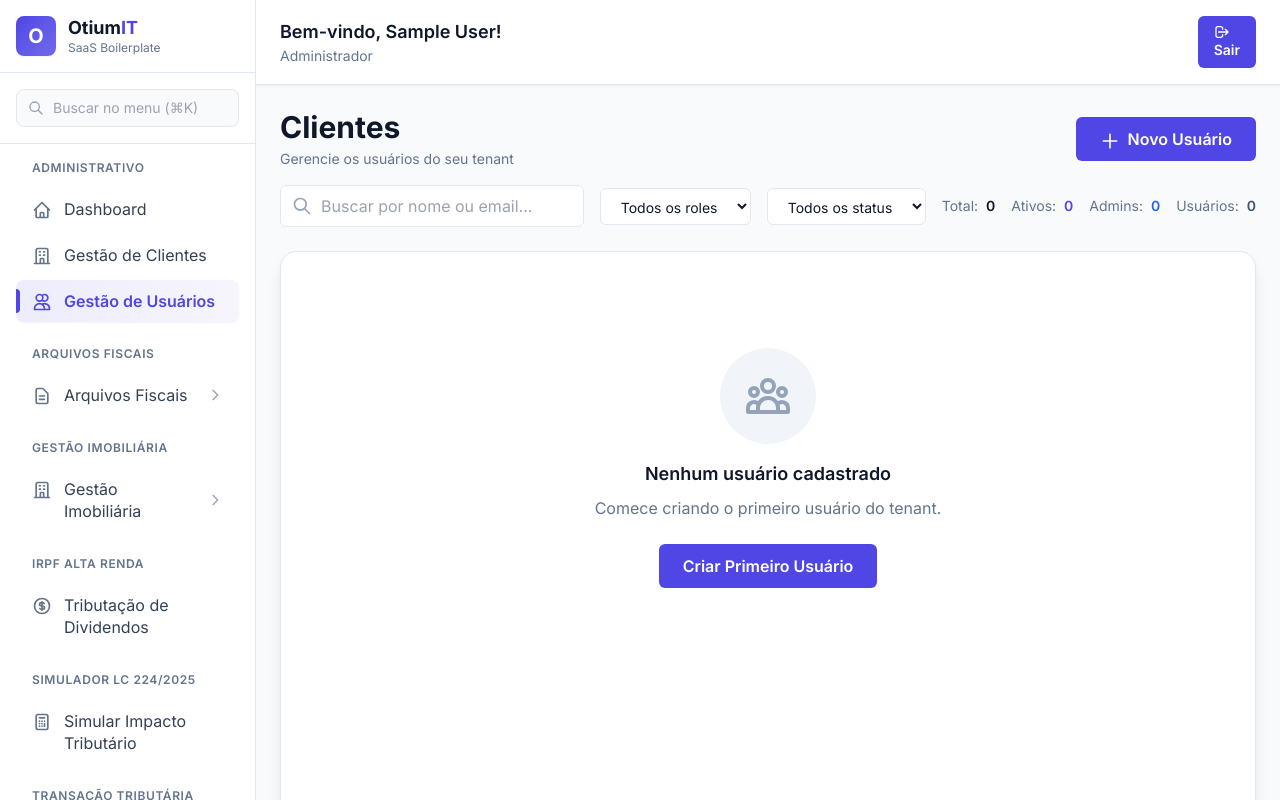
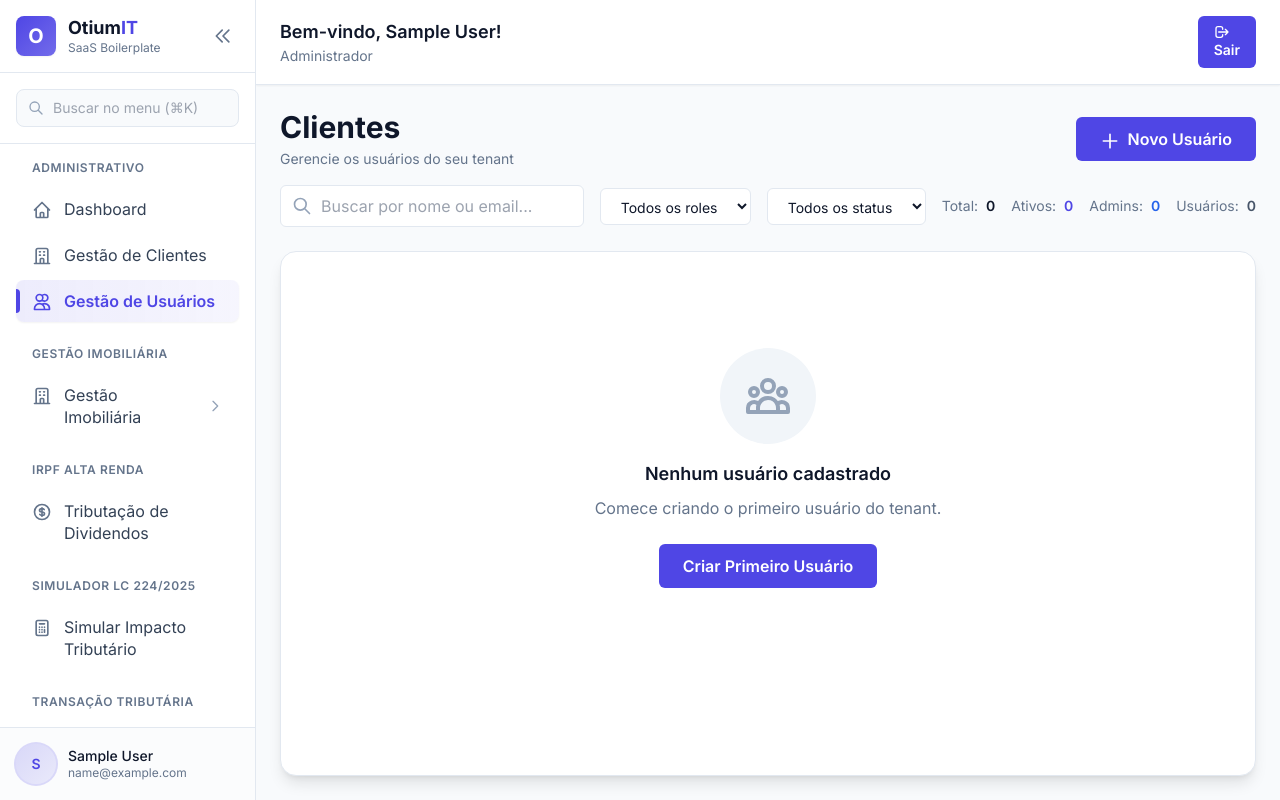
Before and after one commit to OtiumIT/protec, a React (Vite) app in the folder apps/portal/: page /users in a window 1280 px wide. Shown: the top 800 px of the page. Built offline with nearby package versions, Linux system fonts and the light colour scheme; sample sign-in values are in the browser's storage.

Commit message:
Ajustes de Layout e etc

```diff
--- a/apps/portal/src/modules/properties/pages/SimuladorImoveis.tsx
+++ b/apps/portal/src/modules/properties/pages/SimuladorImoveis.tsx
@@ -146,6 +146,7 @@ export function SimuladorImoveis() {
   const [result, setResult] = useState<PropertyTaxSimulationResponse | null>(null);
   const [contratoAntes16012025, setContratoAntes16012025] = useState(false);
   const [perfilLocacao, setPerfilLocacao] = useState<PerfilLocacaoReforma | ''>('');
+  const resultSectionRef = useRef<HTMLDivElement>(null);
 
   const updateMes = (idx: number, field: keyof MesFields, value: number) => {
     setMeses((prev) => {
@@ -174,7 +175,7 @@ export function SimuladorImoveis() {
     setAno(anoDemo);
     setMeses(buildDemoMeses(anoDemo));
     setResult(null);
-    success('Demo carregada: predominância Airbnb, ~R$ 140k/ano (Ctrl+D+1). Clique em "Simular".');
+    success('Demo carregada: predominância Airbnb, ~R$ 140k/ano. Clique em "Simular".');
   }, [success, anoAtual]);
 
   useEffect(() => {
@@ -205,6 +206,12 @@ export function SimuladorImoveis() {
       if (demoKeyTimeoutRef.current) clearTimeout(demoKeyTimeoutRef.current);
     };
   }, [fillDemo1]);
+
+  useEffect(() => {
+    if (result) {
+      resultSectionRef.current?.scrollIntoView({ behavior: 'smooth', block: 'start' });
+    }
+  }, [result]);
 
   const handleSimulate = async (e: React.FormEvent) => {
     e.preventDefault();
@@ -264,14 +271,6 @@ export function SimuladorImoveis() {
         </h1>
         <p className="text-slate-600 mt-2 max-w-2xl">
           Preencha os totais mensais por categoria. O resultado compara Pessoa Física (Carnê-Leão), Pessoa Jurídica (Lucro Presumido) e o cenário da Reforma Tributária (IBS/CBS).
-        </p>
-        <p className="text-slate-500 text-sm mt-2 flex items-center gap-2">
-          <kbd className="px-2 py-1 rounded-md bg-slate-100 border border-slate-200 text-xs font-mono">Ctrl</kbd>
-          <span>+</span>
-          <kbd className="px-2 py-1 rounded-md bg-slate-100 border border-slate-200 text-xs font-mono">D</kbd>
-          <span>+</span>
-          <kbd className="px-2 py-1 rounded-md bg-slate-100 border border-slate-200 text-xs font-mono">1</kbd>
-          <span className="text-slate-500">— preenche cenário de teste</span>
         </p>
       </div>
 
@@ -387,7 +386,7 @@ export function SimuladorImoveis() {
       </form>
 
       {result && (
-        <div id="simulador-imoveis-resultado-print" className="space-y-6 mt-6">
+        <div ref={resultSectionRef} id="simulador-imoveis-resultado-print" className="space-y-6 mt-6">
           {/* Cabeçalho do resultado: título + botão Exportar PDF */}
           <div className="flex flex-col sm:flex-row sm:items-start sm:justify-between gap-4 p-5 rounded-xl bg-white border border-slate-200 shadow-sm">
             <div>
--- a/apps/portal/src/shared/components/layout/Layout.tsx
+++ b/apps/portal/src/shared/components/layout/Layout.tsx
@@ -10,19 +10,28 @@ interface LayoutProps {
 export function Layout({ children }: LayoutProps) {
   const { user, logout } = useAuth();
   const [isSidebarOpen, setIsSidebarOpen] = useState(false);
+  const [isSidebarCollapsed, setIsSidebarCollapsed] = useState(false);
 
   return (
     <div className="min-h-screen bg-slate-50 flex">
-      <Sidebar isOpen={isSidebarOpen} onToggle={() => setIsSidebarOpen(!isSidebarOpen)} />
+      <Sidebar
+        isOpen={isSidebarOpen}
+        onToggle={() => setIsSidebarOpen(!isSidebarOpen)}
+        collapsed={isSidebarCollapsed}
+        onCollapseToggle={() => setIsSidebarCollapsed(!isSidebarCollapsed)}
+      />
       <div className="flex-1 flex flex-col min-w-0">
         {/* Header */}
         <header className="bg-white border-b border-slate-200 px-4 sm:px-6 py-4 sticky top-0 z-30 shadow-sm">
           <div className="flex items-center justify-between gap-4">
             <div className="flex items-center gap-4 min-w-0 flex-1">
-              {/* Botão de menu mobile */}
+              {/* Botão abrir menu: mobile sempre; no desktop só quando menu está escondido */}
               <button
-                onClick={() => setIsSidebarOpen(!isSidebarOpen)}
-                className="lg:hidden p-2 rounded-lg hover:bg-slate-100 text-slate-600 hover:text-slate-900 transition-colors"
+                onClick={() => {
+                  if (isSidebarCollapsed) setIsSidebarCollapsed(false);
+                  else setIsSidebarOpen((o) => !o);
+                }}
+                className={`p-2 rounded-lg hover:bg-slate-100 text-slate-600 hover:text-slate-900 transition-colors flex ${!isSidebarCollapsed ? 'lg:hidden' : ''}`}
                 aria-label="Abrir menu"
               >
                 <svg className="w-6 h-6" fill="none" stroke="currentColor" viewBox="0 0 24 24">
--- a/apps/portal/src/shared/components/layout/Sidebar.tsx
+++ b/apps/portal/src/shared/components/layout/Sidebar.tsx
@@ -122,35 +122,8 @@ const adminMenuItems: MenuItem[] = [
       </svg>
     ),
   },
-  {
-    name: 'Arquivos Fiscais',
-    moduleKey: 'FISCAL_FILES', // Chave do módulo para verificação
-    icon: (
-      <svg className="w-5 h-5" fill="none" stroke="currentColor" viewBox="0 0 24 24">
-        <path strokeLinecap="round" strokeLinejoin="round" strokeWidth={2} d="M9 12h6m-6 4h6m2 5H7a2 2 0 01-2-2V5a2 2 0 012-2h5.586a1 1 0 01.707.293l5.414 5.414a1 1 0 01.293.707V19a2 2 0 01-2 2z" />
-      </svg>
-    ),
-    children: [
-      {
-        name: 'Arquivos',
-        path: '/fiscal-files',
-        icon: (
-          <svg className="w-4 h-4" fill="none" stroke="currentColor" viewBox="0 0 24 24">
-            <path strokeLinecap="round" strokeLinejoin="round" strokeWidth={2} d="M9 12h6m-6 4h6m2 5H7a2 2 0 01-2-2V5a2 2 0 012-2h5.586a1 1 0 01.707.293l5.414 5.414a1 1 0 01.293.707V19a2 2 0 01-2 2z" />
-          </svg>
-        ),
-      },
-      {
-        name: 'Upload',
-        path: '/fiscal-files/upload',
-        icon: (
-          <svg className="w-4 h-4" fill="none" stroke="currentColor" viewBox="0 0 24 24">
-            <path strokeLinecap="round" strokeLinejoin="round" strokeWidth={2} d="M7 16a4 4 0 01-.88-7.903A5 5 0 1115.9 6L16 6a5 5 0 011 9.9M15 13l-3-3m0 0l-3 3m3-3v12" />
-          </svg>
-        ),
-      },
-    ],
-  },
+  // Arquivos Fiscais – escondido por hora (descomentar o bloco abaixo para exibir de novo)
+  // { name: 'Arquivos Fiscais', moduleKey: 'FISCAL_FILES', icon: <svg>...</svg>, children: [...] },
   {
     name: 'Gestão de Usuários',
     path: '/users',
@@ -247,9 +220,12 @@ const adminMenuItems: MenuItem[] = [
 interface SidebarProps {
   isOpen?: boolean;
   onToggle?: () => void;
+  /** No desktop: quando true, sidebar fica escondida */
+  collapsed?: boolean;
+  onCollapseToggle?: () => void;
 }
 
-export function Sidebar({ isOpen = false, onToggle }: SidebarProps) {
+export function Sidebar({ isOpen = false, onToggle, collapsed = false, onCollapseToggle }: SidebarProps) {
   const location = useLocation();
   const { user, tenantId } = useAuth();
   const [expandedMenus, setExpandedMenus] = useState<Set<string>>(new Set());
@@ -628,16 +604,18 @@ export function Sidebar({ isOpen = false, onToggle }: SidebarProps) {
       <aside
         className={`
           fixed lg:static inset-y-0 left-0 z-50
-          w-64 bg-white border-r border-slate-200
+          w-64 h-full max-h-screen lg:max-h-screen
+          bg-white border-r border-slate-200
           flex flex-col
           transform transition-transform duration-300 ease-in-out
-          ${isOpen ? 'translate-x-0' : '-translate-x-full lg:translate-x-0'}
+          ${isOpen ? 'translate-x-0' : '-translate-x-full'}
+          ${collapsed ? 'lg:-translate-x-full' : 'lg:translate-x-0'}
           shadow-xl lg:shadow-none
         `}
         aria-label="Navegação principal"
       >
-        {/* Logo e botão de colapsar */}
-        <div className="p-4 border-b border-slate-200 flex items-center justify-between">
+        {/* Logo e botões (fechar mobile / esconder menu desktop) */}
+        <div className="flex-shrink-0 p-4 border-b border-slate-200 flex items-center justify-between">
           <div className="flex items-center gap-3 min-w-0 flex-1">
             <div className="w-10 h-10 bg-gradient-to-br from-brand to-brand/80 rounded-lg flex items-center justify-center flex-shrink-0 shadow-sm">
               <span className="text-white font-bold text-xl">O</span>
@@ -649,6 +627,21 @@ export function Sidebar({ isOpen = false, onToggle }: SidebarProps) {
               <p className="text-xs text-slate-500 break-words leading-tight">SaaS Boilerplate</p>
             </div>
           </div>
+          <div className="flex items-center gap-1">
+            {/* Desktop: botão esconder menu */}
+            {onCollapseToggle && (
+              <button
+                onClick={onCollapseToggle}
+                className="hidden lg:flex p-1.5 rounded-lg hover:bg-slate-100 text-slate-500 hover:text-slate-700 transition-colors"
+                aria-label="Esconder menu"
+                title="Esconder menu"
+              >
+                <svg className="w-5 h-5" fill="none" stroke="currentColor" viewBox="0 0 24 24">
+                  <path strokeLinecap="round" strokeLinejoin="round" strokeWidth={2} d="M11 19l-7-7 7-7m8 14l-7-7 7-7" />
+                </svg>
+              </button>
+            )}
+            {/* Mobile: botão fechar */}
             <button
               onClick={onToggle}
               className="lg:hidden p-1.5 rounded-lg hover:bg-slate-100 text-slate-500 hover:text-slate-700 transition-colors"
@@ -659,9 +652,10 @@ export function Sidebar({ isOpen = false, onToggle }: SidebarProps) {
               </svg>
             </button>
           </div>
+        </div>
 
         {/* Busca rápida */}
-        <div className="p-4 border-b border-slate-200">
+        <div className="flex-shrink-0 p-4 border-b border-slate-200">
           <div className="relative">
             <svg
               className="absolute left-3 top-1/2 -translate-y-1/2 w-4 h-4 text-slate-400"
@@ -739,7 +733,7 @@ export function Sidebar({ isOpen = false, onToggle }: SidebarProps) {
         </nav>
 
         {/* User Info */}
-        <div className="p-4 border-t border-slate-200 bg-slate-50/50">
+        <div className="flex-shrink-0 p-4 border-t border-slate-200 bg-slate-50/50">
           <div className="flex items-center space-x-3">
             <div className="w-10 h-10 bg-gradient-to-br from-brand/20 to-brand/10 rounded-full flex items-center justify-center flex-shrink-0 ring-2 ring-brand/20">
               <span className="text-brand font-semibold text-sm">
--- a/apps/portal/src/shared/components/ui/MoneyInput.tsx
+++ b/apps/portal/src/shared/components/ui/MoneyInput.tsx
@@ -105,6 +105,18 @@ export const MoneyInput = forwardRef<HTMLInputElement, MoneyInputProps>(
       e.target.select();
     };
 
+    const handleKeyDown = (e: React.KeyboardEvent<HTMLInputElement>) => {
+      if (e.key === 'Backspace') {
+        const cents = Math.round(value * 100);
+        if (cents <= 0) return;
+        const newCents = Math.floor(cents / 10);
+        const newValue = Math.round(newCents) / 100;
+        e.preventDefault();
+        setDisplayValue(formatMoney(newValue));
+        onChange(newValue);
+      }
+    };
+
     return (
       <div className="w-full">
         {label && (
@@ -124,6 +136,7 @@ export const MoneyInput = forwardRef<HTMLInputElement, MoneyInputProps>(
             inputMode="decimal"
             value={displayValue}
             onChange={handleChange}
+            onKeyDown={handleKeyDown}
             onBlur={handleBlur}
             onFocus={handleFocus}
             className={`
```
Lines whose indentation alone changed are shown as unchanged.
